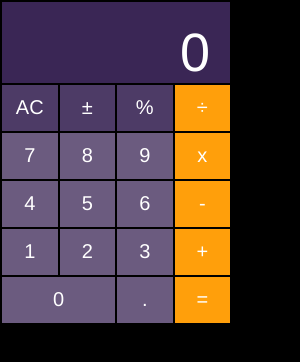
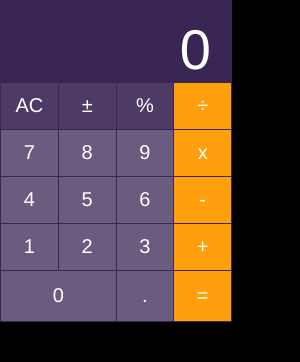
Before and after one commit to Marco-Aldana/apple-calculator, an Electron app: page index.html in a window 300 px wide. Drawn offline with Linux system fonts and the light colour scheme.

Commit message:
Visual template updates + animations

```diff
--- a/index.html
+++ b/index.html
@@ -41,5 +41,6 @@
             <td class="calc-button" id="equals">=</td>
         </tr>
     </table>
+    <script src="calc.js"></script>
 </body>
 </html>
--- a/style.css
+++ b/style.css
@@ -13,11 +13,22 @@ body {
     font-family: Helvetica;
     overflow-y: hidden;
     overflow-x: hidden;
+    -webkit-user-select: none;
+    /* Safari */
+    -ms-user-select: none;
+    /* IE 10 and IE 11 */
+    user-select: none;
+    /* Standard syntax */
 }
 
 table {
     table-layout: fixed;
     width: var(--window-width);
+}
+
+table, td, tr{
+    border-collapse: collapse;
+    border: 1px solid #3A2655;
 }
 
 td {
@@ -27,21 +38,35 @@ td {
     font-size: calc(20 * var(--scale));
     width: 10px !important;
 }
+td:hover {
+    background-color: #A59DB2;
+}
 
-#display{
+#display {
     height: calc(var(--window-height)/4);
     text-align: right;
     vertical-align: bottom;
     padding: 0 20px;
-    font-size: calc(var(--scale) * 54);
+    font-size: calc(var(--scale) * 56);
     font-weight: 100;
-    background-color: #3A2655;;
+    background-color: #3A2655;
+    ;
 }
 
-tr:nth-child(2) td{
+tr:nth-child(2) td {
     background-color: #4D3B66;
 }
+tr:nth-child(2) td:hover {
+    background-color: #6B5B7F;
+}
 
-tr td:last-child{
+tr td:last-child {
     background-color: #FF9F0B;
 }
+tr td:last-child:hover {
+    background-color: #CB7D07;
+}
+
+tr:last-child td{
+    height:  calc((var(--window-height)/7) + 4px) !important;
+}
```
Also changed, not shown: index.js (+7 -4 lines), calc.js (added).
